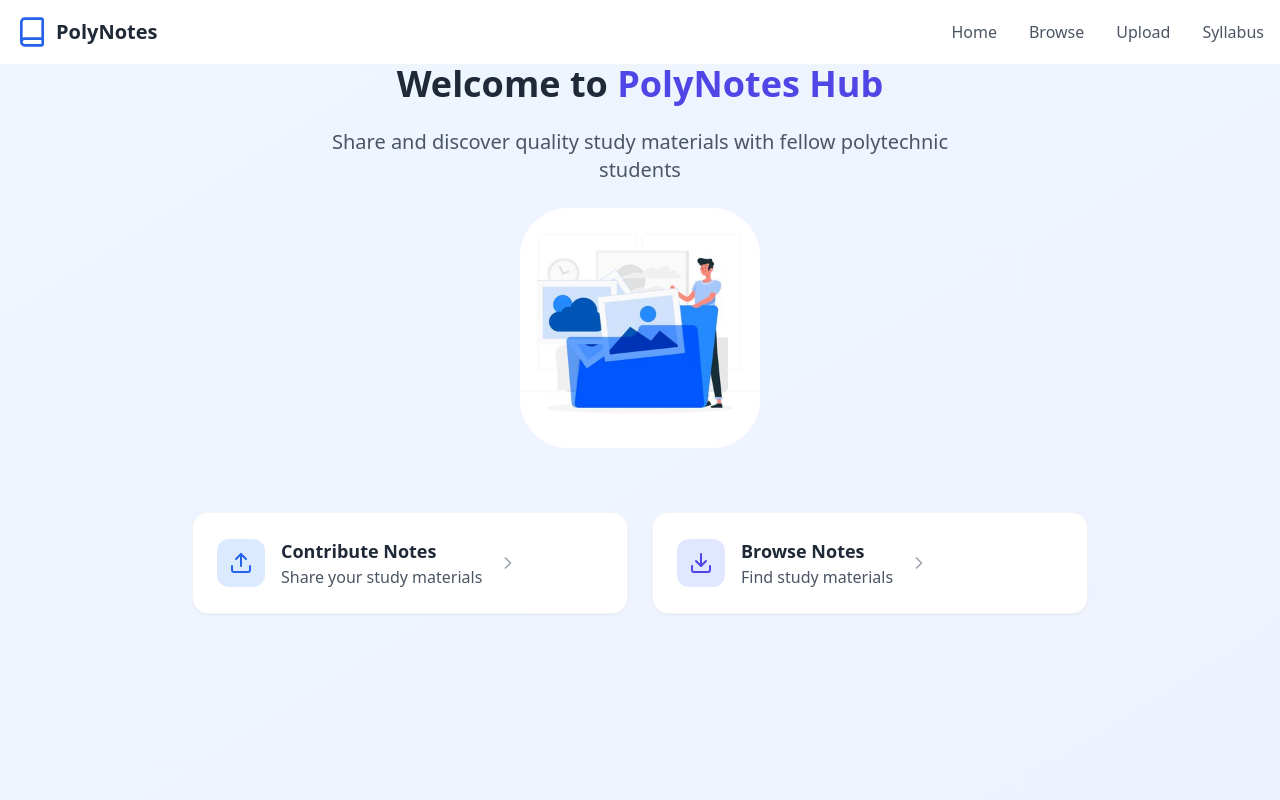
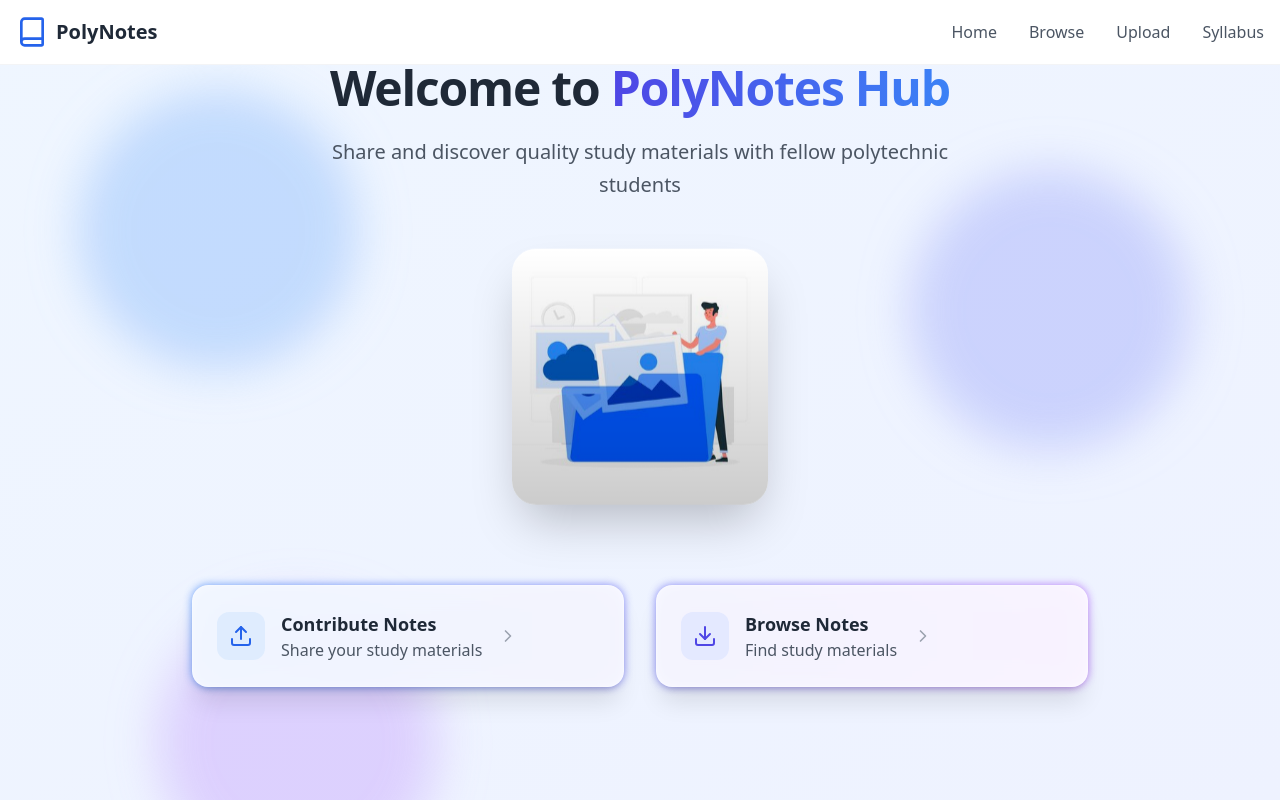
Before and after one commit to akhileshverma92/polytechnic_notes, a React (Vite) app in the folder polytechnic_notes/: page / in a window 1280 px wide. Shown: the top 800 px of the page. Built offline with nearby package versions, Linux system fonts and the light colour scheme.

Commit message:
Update Hero.jsx

```diff
--- a/polytechnic_notes/src/Pages/Hero.jsx
+++ b/polytechnic_notes/src/Pages/Hero.jsx
@@ -1,46 +1,52 @@
 import React, { useState } from 'react';
 import { Link } from 'react-router-dom';
 import { Upload, Download, ChevronRight } from 'lucide-react';
-import recentNotes from '../Data/notes.json';
 
 const Home = () => {
   const [searchQuery, setSearchQuery] = useState('');
 
-  // Filter notes based on the search query and limit to 4 items
-  const filteredNotes = recentNotes
-    .filter(
-      (note) =>
-        note.title.toLowerCase().includes(searchQuery.toLowerCase()) ||
-        note.subject.toLowerCase().includes(searchQuery.toLowerCase())
-    )
-    .slice(0, 4); // Limit to 4 notes
+  return (
+    <div className="min-h-screen bg-gradient-to-br from-blue-50 to-indigo-50 relative overflow-hidden">
+      {/* Animated background circles */}
+      <div className="absolute top-20 left-20 w-72 h-72 bg-blue-400 rounded-full mix-blend-multiply filter blur-xl opacity-30 animate-blob" />
+      <div className="absolute top-40 right-20 w-72 h-72 bg-indigo-400 rounded-full mix-blend-multiply filter blur-xl opacity-30 animate-blob animation-delay-2000" />
+      <div className="absolute -bottom-20 left-40 w-72 h-72 bg-purple-400 rounded-full mix-blend-multiply filter blur-xl opacity-30 animate-blob animation-delay-4000" />
 
-  return (
-    <div className="min-h-screen bg-gradient-to-br from-blue-50 to-indigo-50">
       {/* Hero Section */}
-      <div className="container mx-auto px-4 pt-16 pb-24">
-        <div className="text-center space-y-6">
-          <h2 className="text-4xl font-extrabold text-gray-800">
-            Welcome to <span className="text-indigo-600">PolyNotes Hub</span>
+      <div className="container mx-auto px-4 pt-16 pb-24 relative">
+        <div className="text-center space-y-6 animate-fade-in">
+          <h2 className="text-5xl font-extrabold text-gray-800 tracking-tight">
+            Welcome to{' '}
+            <span className="text-transparent bg-clip-text bg-gradient-to-r from-indigo-600 to-blue-500">
+              PolyNotes Hub
+            </span>
           </h2>
-          <p className="text-gray-600 text-xl max-w-2xl mx-auto">
+          <p className="text-gray-600 text-xl max-w-2xl mx-auto leading-relaxed">
             Share and discover quality study materials with fellow polytechnic students
           </p>
         </div>
-        <div className="flex justify-center mt-6 rounded-lg  w-auto">
+
+        <div className="flex justify-center mt-12">
+          <div className="relative w-64 h-64 animate-float">
             <img
-            src='/hero icon.jpg' alt="Illustration"
-            className="w-60 h-auto rounded-[20%]"
+              src="/hero icon.jpg"
+              alt="Illustration"
+              className="w-full h-full rounded-3xl object-cover shadow-2xl"
             />
+            <div className="absolute inset-0 rounded-3xl bg-gradient-to-t from-black/20 to-transparent" />
           </div>
+        </div>
+
         {/* Quick Actions */}
-        <div className="grid md:grid-cols-2 gap-6 mt-16 max-w-4xl mx-auto">
+        <div className="grid md:grid-cols-2 gap-8 mt-20 max-w-4xl mx-auto">
           <Link
             to="/upload"
-            className="p-6 bg-white rounded-2xl shadow-sm hover:shadow-xl transition-all duration-300 cursor-pointer border border-gray-100 group"
+            className="group relative"
           >
+            <div className="absolute inset-0 bg-gradient-to-r from-blue-500 to-indigo-500 rounded-2xl blur-sm opacity-75 group-hover:opacity-100 transition-opacity duration-300" />
+            <div className="relative p-6 bg-white/90 backdrop-blur-md rounded-2xl border border-white/20 shadow-xl hover:translate-y-[-4px] transition-all duration-300">
               <div className="flex items-center space-x-4">
-              <div className="p-3 bg-blue-100 rounded-xl group-hover:bg-blue-200 transition-colors duration-300">
+                <div className="p-3 bg-blue-100/80 rounded-xl group-hover:bg-blue-200/80 transition-colors duration-300">
                   <Upload className="h-6 w-6 text-blue-600" />
                 </div>
                 <div>
@@ -49,14 +55,17 @@ const Home = () => {
                 </div>
                 <ChevronRight className="h-5 w-5 text-gray-400 ml-auto transform group-hover:translate-x-1 transition-transform duration-300" />
               </div>
+            </div>
           </Link>
 
           <Link
             to="/download"
-            className="p-6 bg-white rounded-2xl shadow-sm hover:shadow-xl transition-all duration-300 cursor-pointer border border-gray-100 group"
+            className="group relative"
           >
+            <div className="absolute inset-0 bg-gradient-to-r from-indigo-500 to-purple-500 rounded-2xl blur-sm opacity-75 group-hover:opacity-100 transition-opacity duration-300" />
+            <div className="relative p-6 bg-white/90 backdrop-blur-md rounded-2xl border border-white/20 shadow-xl hover:translate-y-[-4px] transition-all duration-300">
               <div className="flex items-center space-x-4">
-              <div className="p-3 bg-indigo-100 rounded-xl group-hover:bg-indigo-200 transition-colors duration-300">
+                <div className="p-3 bg-indigo-100/80 rounded-xl group-hover:bg-indigo-200/80 transition-colors duration-300">
                   <Download className="h-6 w-6 text-indigo-600" />
                 </div>
                 <div>
@@ -65,11 +74,9 @@ const Home = () => {
                 </div>
                 <ChevronRight className="h-5 w-5 text-gray-400 ml-auto transform group-hover:translate-x-1 transition-transform duration-300" />
               </div>
+            </div>
           </Link>
         </div>
-
-        {/* Recent Notes Section */}
-
       </div>
     </div>
   );
```
Lines whose indentation alone changed are shown as unchanged.
